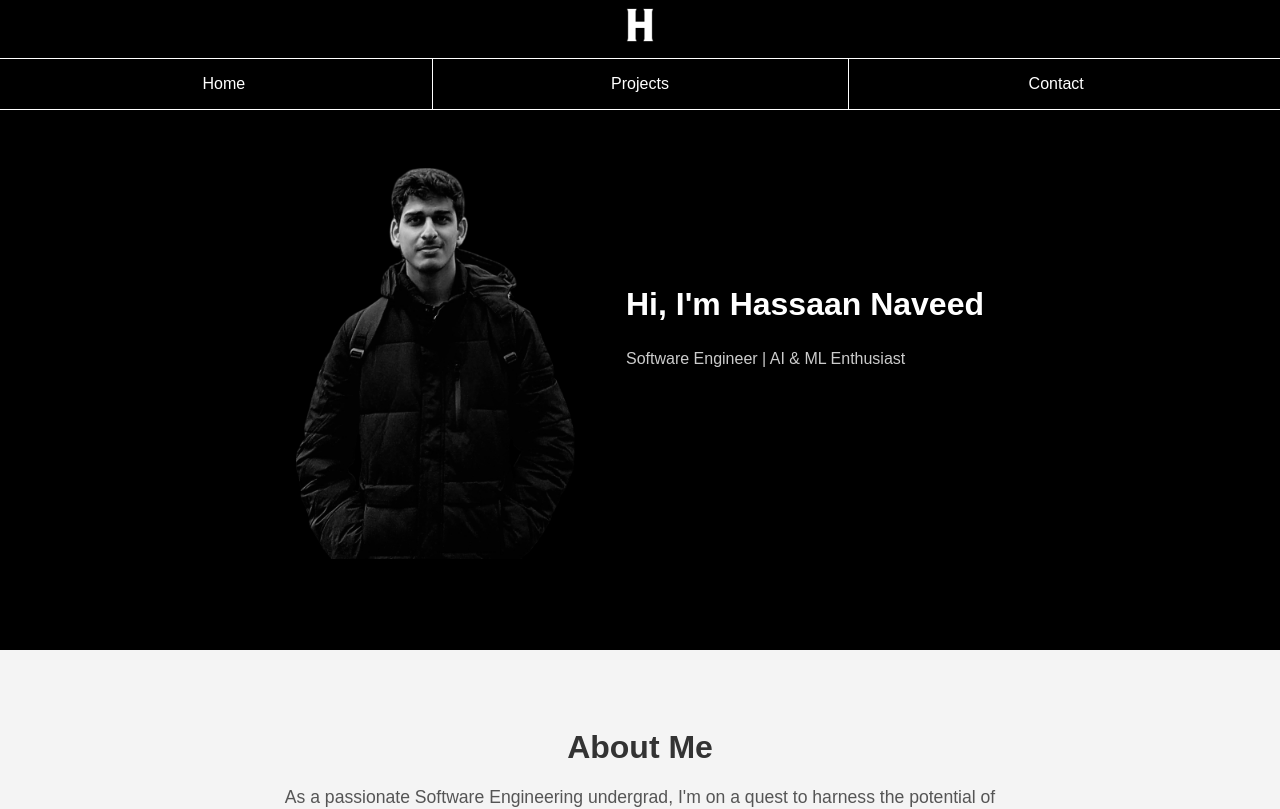
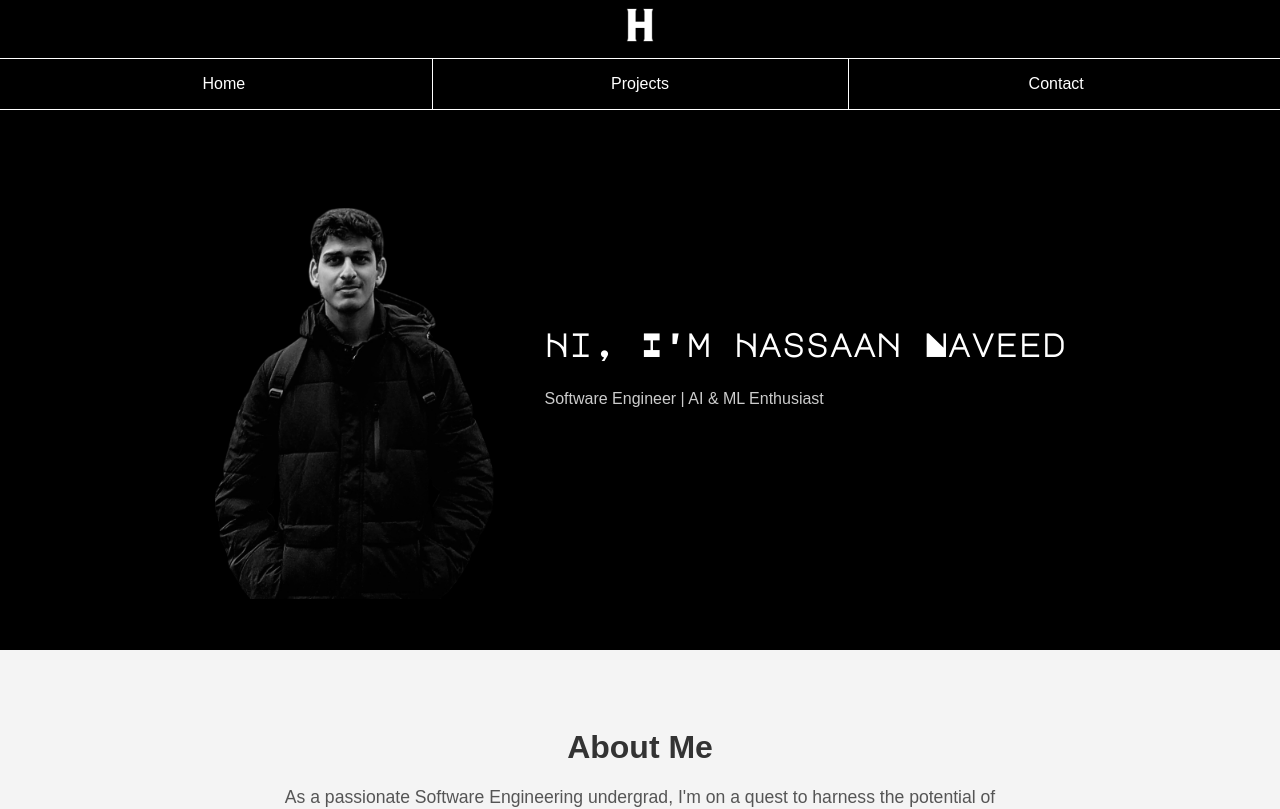
Before and after one commit to hassaannaveed/portfolio-website, a React (Vite) app: page / in a window 1280 px wide. Shown: the top 809 px of the page. Built offline with nearby package versions, Linux system fonts and the light colour scheme.

Commit message:
Changed Font

```diff
--- a/index.html
+++ b/index.html
@@ -6,7 +6,8 @@
     <link rel="icon" href="/public/logo.png" type="image/x-icon">
     <link rel="apple-touch-icon" href="/public/logo.png">
     <meta name="viewport" content="width=device-width, initial-scale=1.0" />
-    <title>Hassaan Naveed - About Me</title>
+    <link href="https://fonts.googleapis.com/css2?family=Major+Mono+Display&display=swap" rel="stylesheet">
+    <title>Hassaan Naveed</title>
   </head>
   <body>
     <div id="root"></div>
--- a/src/App.css
+++ b/src/App.css
@@ -15,6 +15,7 @@
   justify-content: center;
   text-align: left;
   padding: 80px 20px;
+  padding-bottom: 0px;
   background-color: #000000;
   color: white;
   width: 100%;
@@ -37,12 +38,14 @@
 .hero-text h1 {
   font-size: 2rem;
   font-weight: bold;
+  font-family: 'Major Mono Display', cursive;
 }
 
 .hero-text p {
   font-size: 1rem;
   margin-top: 1rem;
   color: #ccc;
+  font-family: 'Arial', sans-serif;
 }
 
 /* About */
```
